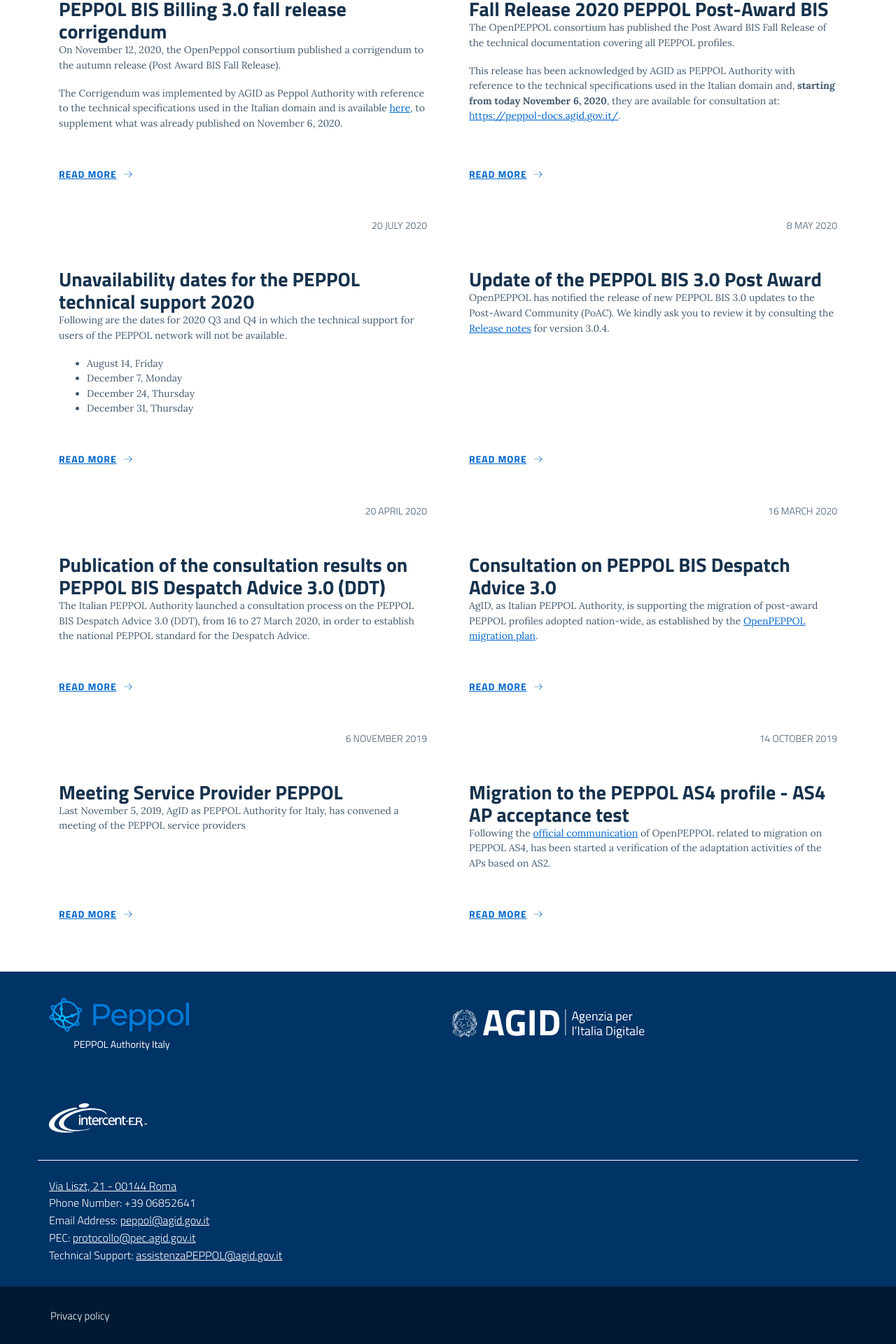
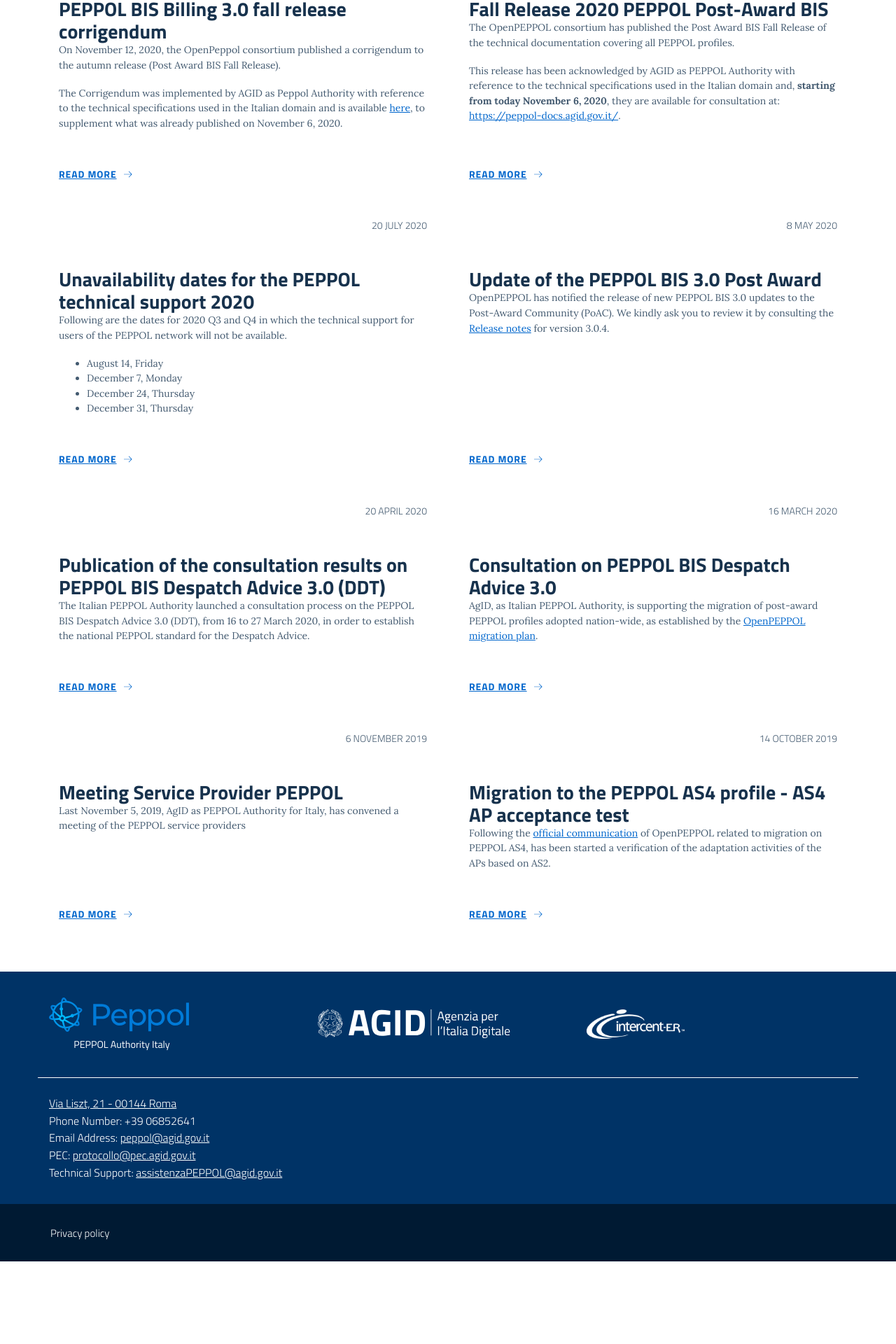
Before and after one commit to realeroberto/peppol.agid.gov.it, a Jekyll site: the page built from en/index.md, in a window 1280 px wide. Shown: the part 1204-3124 px from the top of the page at 70% size. Built offline with Jekyll 4.4.1, drawn with Linux system fonts in a browser that asks for light colours; comment, search, counter and statistics services are not loaded; after the commit the page ends 3006 px from its top, so only the background shows below that.

Commit message:
Improve footer layout

```diff
--- a/_includes/footer/footer.html
+++ b/_includes/footer/footer.html
@@ -3,7 +3,7 @@
     <div class="container">
       <section>
         <div class="row clearfix">
-          <div class="col-6">
+          <div class="col-12 col-sm-6 col-md-4 d-flex align-items-center">
             <div class="it-brand-wrapper">
               <a href="{{ site.baseurl }}/{{ page.lang }}/" aria-label="Footer - {{ site.data.t.go-home[page.lang] }}" data-proofer-ignore>
                 <img class="icon d-block" src="{{ site.baseurl }}{{ site.data.t.icon }}" alt="{{ site.name }} logo">
```
